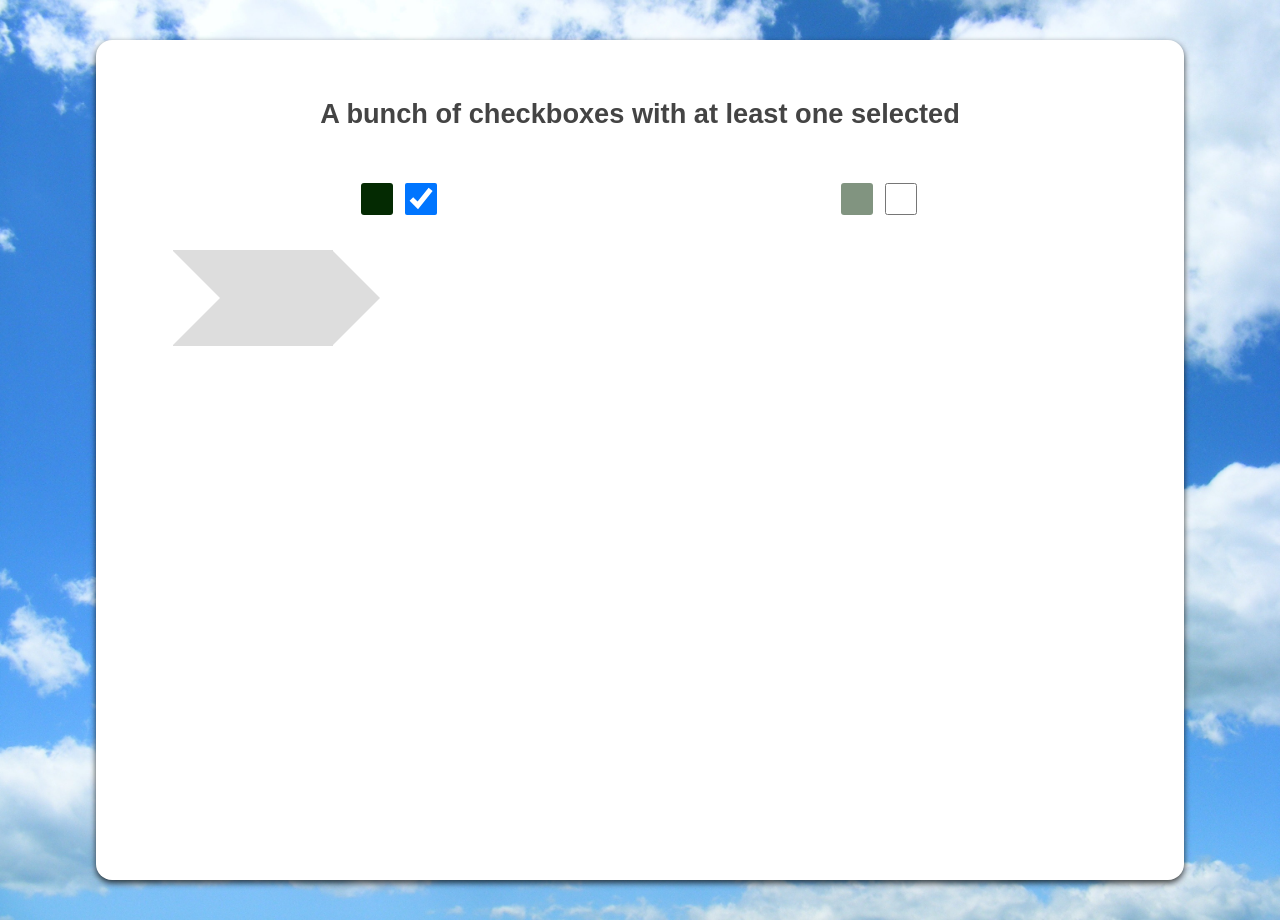
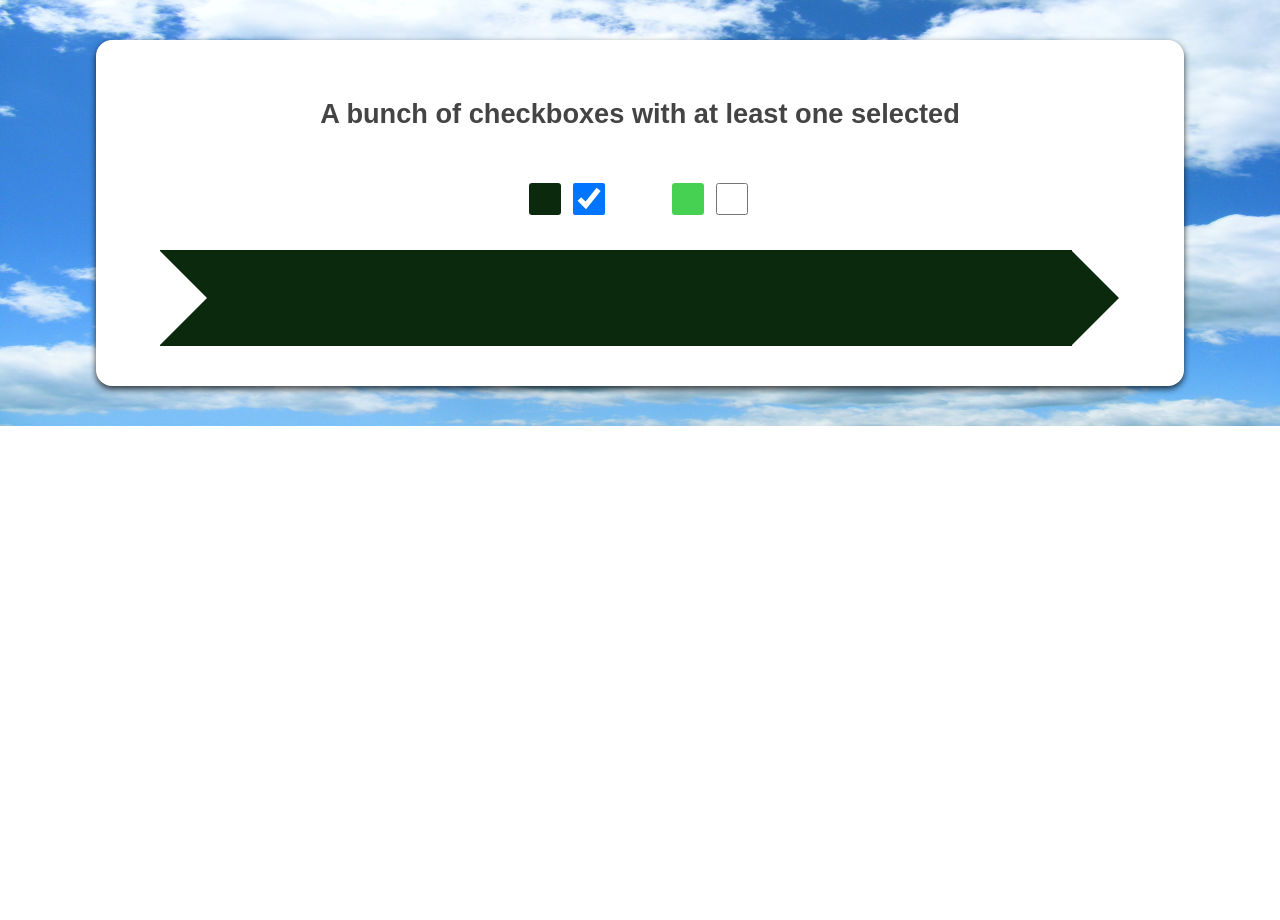
Before and after one commit to v-olya/Chevron-chart, a React (Vite) app: page / in a window 1280 px wide. After the commit the page ends 800 px from the top, so only its background shows below. Built offline with nearby package versions, Linux system fonts and the light colour scheme.

Commit message:
first iteration

```diff
--- a/src/components/Chart.js
+++ b/src/components/Chart.js
@@ -1,9 +1,56 @@
+import { useEffect, useRef} from 'react';
 import styles from '../styles/Chart.module.css';
+import { baseHSL } from '../constants.js';
 
 export function Chart({selections}) {
-  const countSelected = selections.filter(x=>x).length;
+  //selections props = full-size array [true, false..., false]
 
-  const chart= Array(countSelected+1).fill(1).map((item,index)=> <div key={index}></div>);
+  const selectedOnly = selections.map((checked,i)=> checked ? i+1 : 0).filter(x=>x);
+  const [length, selectedLength] = [selections.length, selectedOnly.length];
+  const ref = useRef(null);
 
-  return <div className={styles.chevronChart}>{chart}</div>;
+  useEffect(()=> {
+    const existingStyle = document.getElementById("chevronChart");
+    const styleTag = existingStyle ? existingStyle : document.createElement("style");
+    styleTag.id = "chevronChart";
+
+    let chartWidth = ref.current && ref.current.offsetWidth;
+    let chevronWidth = 0;
+    if (chartWidth) {
+      chevronWidth = ref.current.querySelector("div:last-child").offsetWidth;
+    };
+
+    let chevronStyling = `
+      .${styles.chart} div {
+        width: calc(100%/${selectedLength});
+      }
+    `;
+    let color;
+    [0, ...selectedOnly].forEach( i=> {
+      color = i ? `hsl(${baseHSL[0]} ${baseHSL[1]}% ${baseHSL[2] + (100-baseHSL[2])*(i-1)/length}%)`: '#fff';
+      chevronStyling +=`
+        .${styles.chart} .color_${i} {
+          z-index: ${(selectedLength - i +1)*100};
+          background: ${color};
+        }
+        .${styles.chart} .color_${i}::before {
+          border-left-color: ${color};
+        }
+      `
+    });
+    if (chartWidth && chartWidth < chevronWidth*(selectedLength)) {
+      chevronStyling +=`
+        .${styles.chart} {
+          transform: scale(${(chartWidth/(chevronWidth*(selectedLength+1/2)))});
+          transform-origin: left bottom;
+        }
+      `;
+    }
+    styleTag.innerHTML = chevronStyling;
+    document.head.appendChild(styleTag);
+  }, [selectedLength]);
+
+  const chart= [0, ...selectedOnly].map(item=> <div key={item} className={`color_${item}`}></div>);
+
+  return <div className={styles.chart} ref={ref}>{chart}</div>;
 }
--- a/src/components/Checkbox.js
+++ b/src/components/Checkbox.js
@@ -1,4 +1,5 @@
 import { useState } from 'react';
+import { baseHSL } from '../constants.js';
 
 export function Checkbox({isChecked, index, setParentState, parentState}) {
   const [checked, setChecked] = useState(isChecked);
@@ -19,7 +20,7 @@ export function Checkbox({isChecked, index, setParentState, parentState}) {
     <label className="paired">
       <span
         className="colorBox"
-        style={{ background: `rgba(4, 42, 2, ${1 - (index / count)})` }}
+        style={{ background: `hsl(${baseHSL[0]} ${baseHSL[1]}% ${baseHSL[2] + (100-baseHSL[2])*index/count}%)` }}
       ></span>
       <input id={index} type="checkbox" checked={isChecked} onChange={onChange}></input>
     </label>
--- /dev/null
+++ b/src/constants.js
@@ -0,0 +1,2 @@
+export const baseHSL = [125, 60, 10];
+export const mobileBreakpoint = "768px";
--- a/src/main.css
+++ b/src/index.css
@@ -4,8 +4,7 @@ body {
     background-size: 100% 100%;
 }
 .container {
-    width: 100vw;
-    height: calc(100vh - 2.5rem);
+    height: calc(100% - 2.5rem);
     max-width: 960px;
     margin: 2.5rem auto;
     padding: 2.5rem 4rem;
@@ -19,10 +18,11 @@ h1 {
     color: #444;
     font-size: 1.7rem;
 }
+
+/****** Checkbox list styling ******/
+
 .checkboxList {
-    display: flex;
-    flex-wrap: wrap;
-    justify-content: space-around;
+    text-align: center;
 }
 .paired {
     display: inline-block;
--- a/src/index.html
+++ b/src/index.html
@@ -5,7 +5,7 @@
     <title>Checkboxes & Chevrons</title>
     <meta charset="utf-8" />
     <link rel="icon" href="favicon.svg" type="image/x-icon" />
-    <link rel="stylesheet" href="main.css" />
+    <link rel="stylesheet" href="index.css" />
   </head>
   <body>
     <div id="app"></div>
--- a/src/styles/Chart.module.css
+++ b/src/styles/Chart.module.css
@@ -1,61 +1,32 @@
-.chevronChart {
+/****** Chevrone cart styling ******/
+
+.chart {
     display: flex;
     width: 100%;
-    padding-right: -5.95rem;
     margin: 0 auto;
+    box-sizing: border-box;
 }
-.chevronChart div {
-    background: #ddd;
+.chart div {
     height: 6rem;
-    width: calc(100%/6);
     padding: 1rem 1rem 1rem 6rem;
     position: relative;
-    margin-left: 0.8rem;
     box-sizing: border-box;
 }
-.chevronChart div:nth-child(1){
+.chart div:nth-child(1){
     width: 0;
     margin: 0;
     padding: 0;
 }
-.chevronChart div:last-of-type {
+.chart div:last-of-type {
     margin-right: 3rem;
 }
-.chevronChart div:before {
+.chart div::before, .chart div:not(:nth-child(1))::after {
     content: '';
     position: absolute;
     border: 3rem solid transparent;
-    border-left-color: #fff;
-    top: 0;
-    right: -6.75rem;
-}
-.chevronChart div:not(:nth-child(1)):after {
-    content: '';
-    position: absolute;
-    border: 3rem solid transparent;
-    border-left-color: #ddd;
     top: 0;
     right: -5.95rem;
 }
-.chevronChart div:nth-child(1) {
-    z-index:700;
+.chart div:nth-child(1) {
     background: #fff;
 }
-.chevronChart div:nth-child(2) {
-    z-index:600;
-}
-.chevronChart div:nth-child(3) {
-    z-index:500;
-}
-.chevronChart div:nth-child(4) {
-    z-index:400;
-}
-.chevronChart div:nth-child(5) {
-    z-index:300;
-}
-.chevronChart div:nth-child(6) {
-    z-index:200;
-}
-.chevronChart div:nth-child(7) {
-    z-index:100;
-}
```
